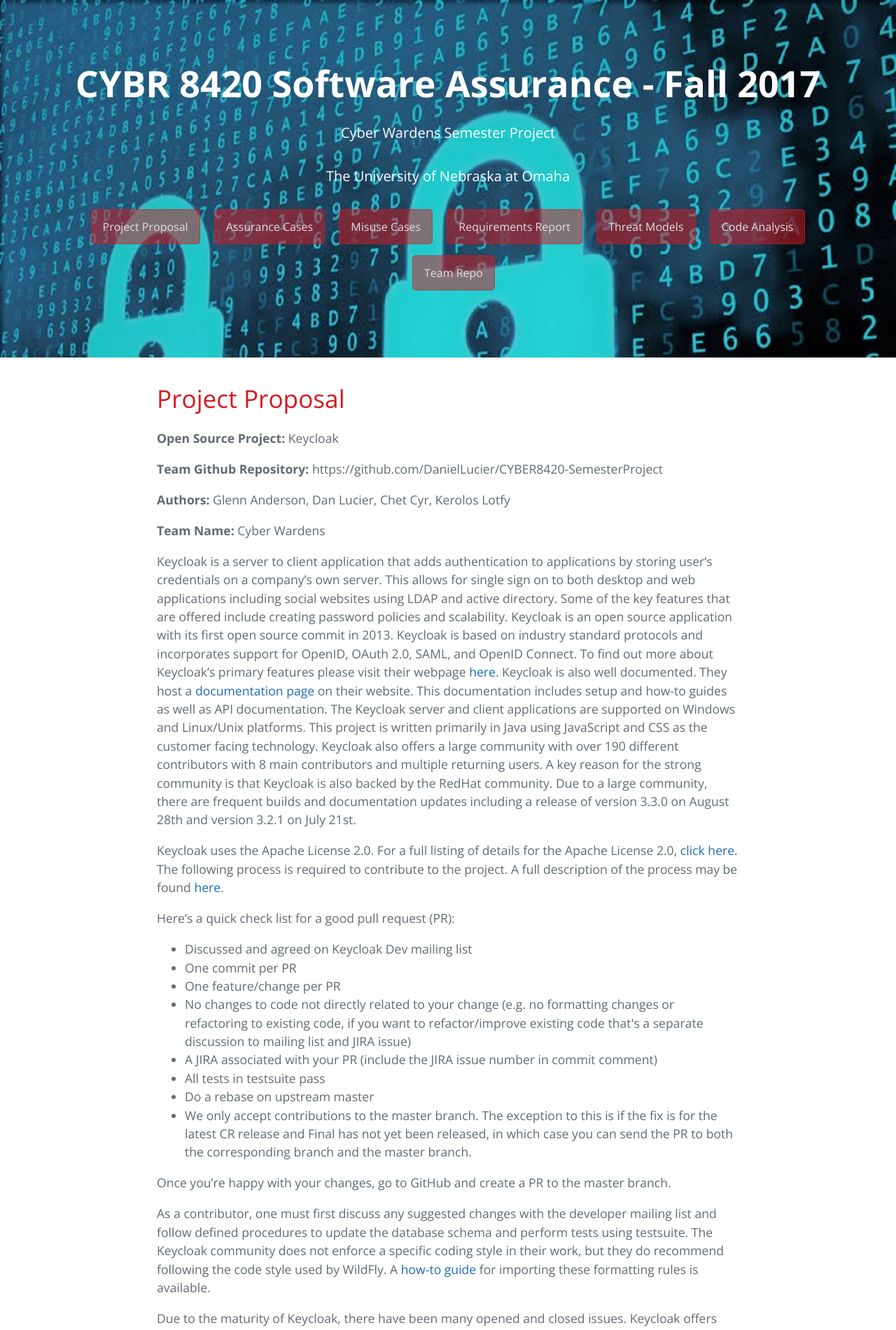
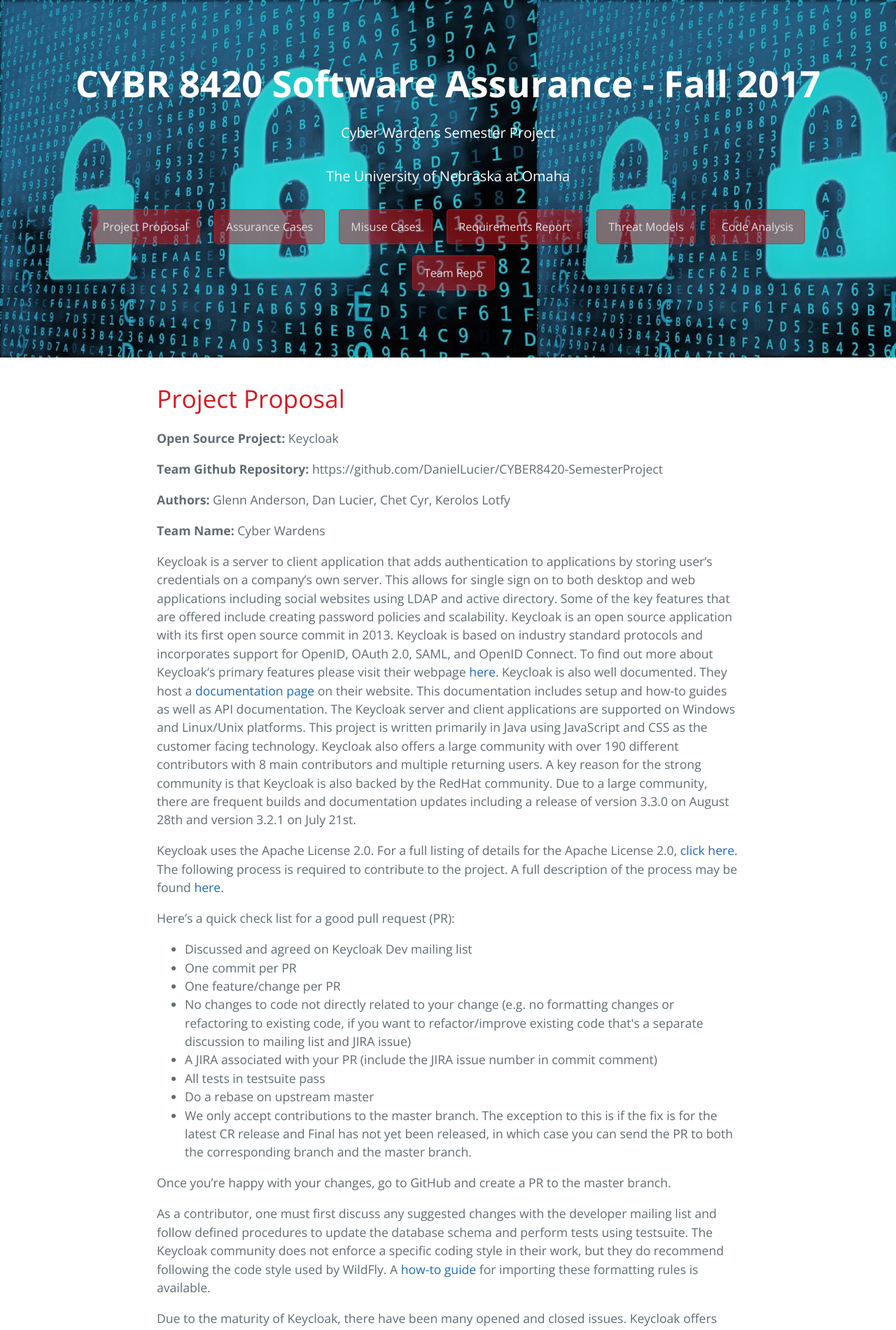
Before and after one commit to DanielLucier/CYBER8420-SemesterProject, a Jekyll site: the page built from index.md, in a window 1280 px wide. Shown: the top 1901 px of the page at 70% size. Built offline with Jekyll 4.4.1, drawn with Linux system fonts in a browser that asks for light colours.

Commit message:
Update stylesheet.css

```diff
--- a/misc/assets/stylesheets/stylesheet.css
+++ b/misc/assets/stylesheets/stylesheet.css
@@ -57,8 +57,7 @@ a {
   color: #fff;
   text-align: center;
   background-image: url('headerimage(1).jpg');
-  background-attachment: fixed;
-  background-size: auto;
+  background-size: contain;
 }
 
 @media screen and (min-width: 64em) {
```
